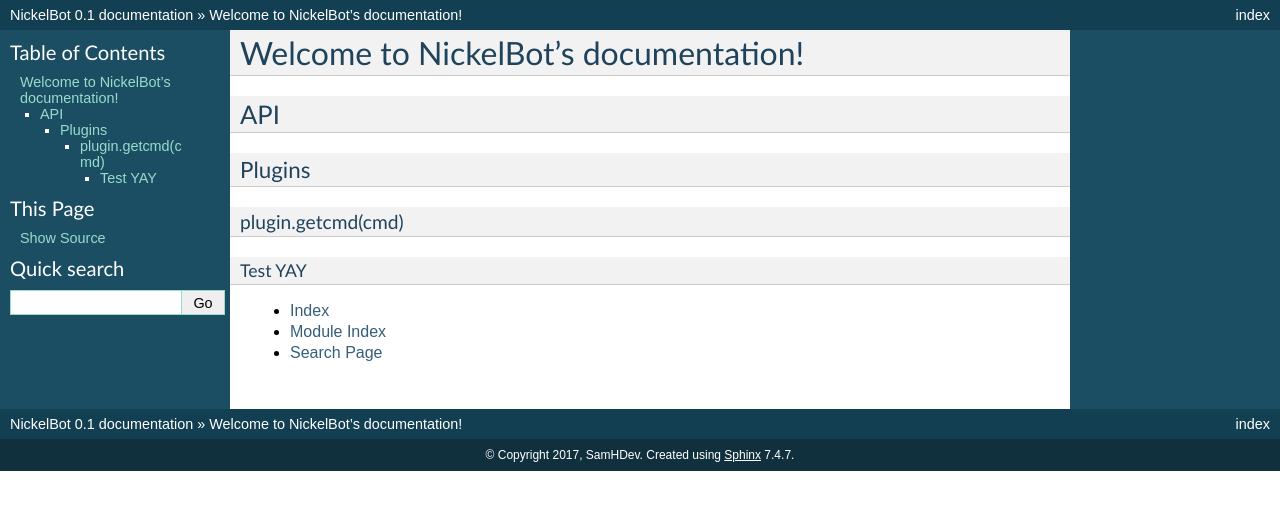
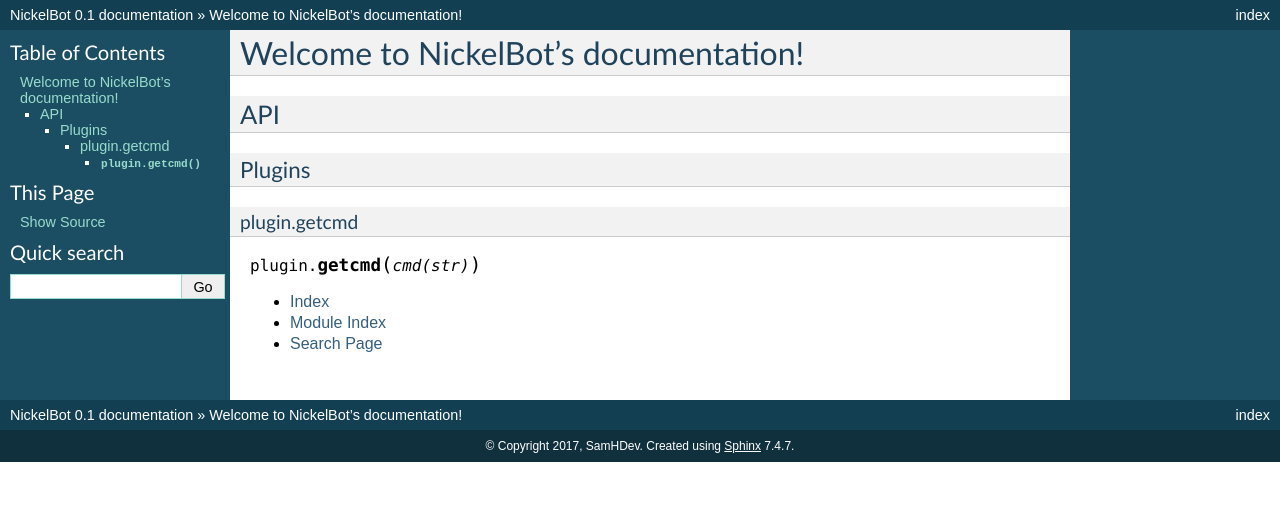
Before and after one commit to SamHDev/NickelBot, a Sphinx documentation site: the page built from docs/index.rst, in a window 1280 px wide. Shown: the top 510 px of the page. Built offline with Sphinx 7.4.7, drawn with Linux system fonts in a browser that asks for light colours.

Commit message:
Update index.rst

```diff
--- a/docs/index.rst
+++ b/docs/index.rst
@@ -20,10 +20,9 @@
 --------
 
 ^^^^^^^^^^^^^^^^^^^^^^
-plugin.getcmd(cmd)
+plugin.getcmd
 ^^^^^^^^^^^^^^^^^^^^^^
-Test YAY
-""""""""""""
+.. function:: plugin.getcmd(cmd(str))
 
 * :ref:`genindex`
 * :ref:`modindex`
```
